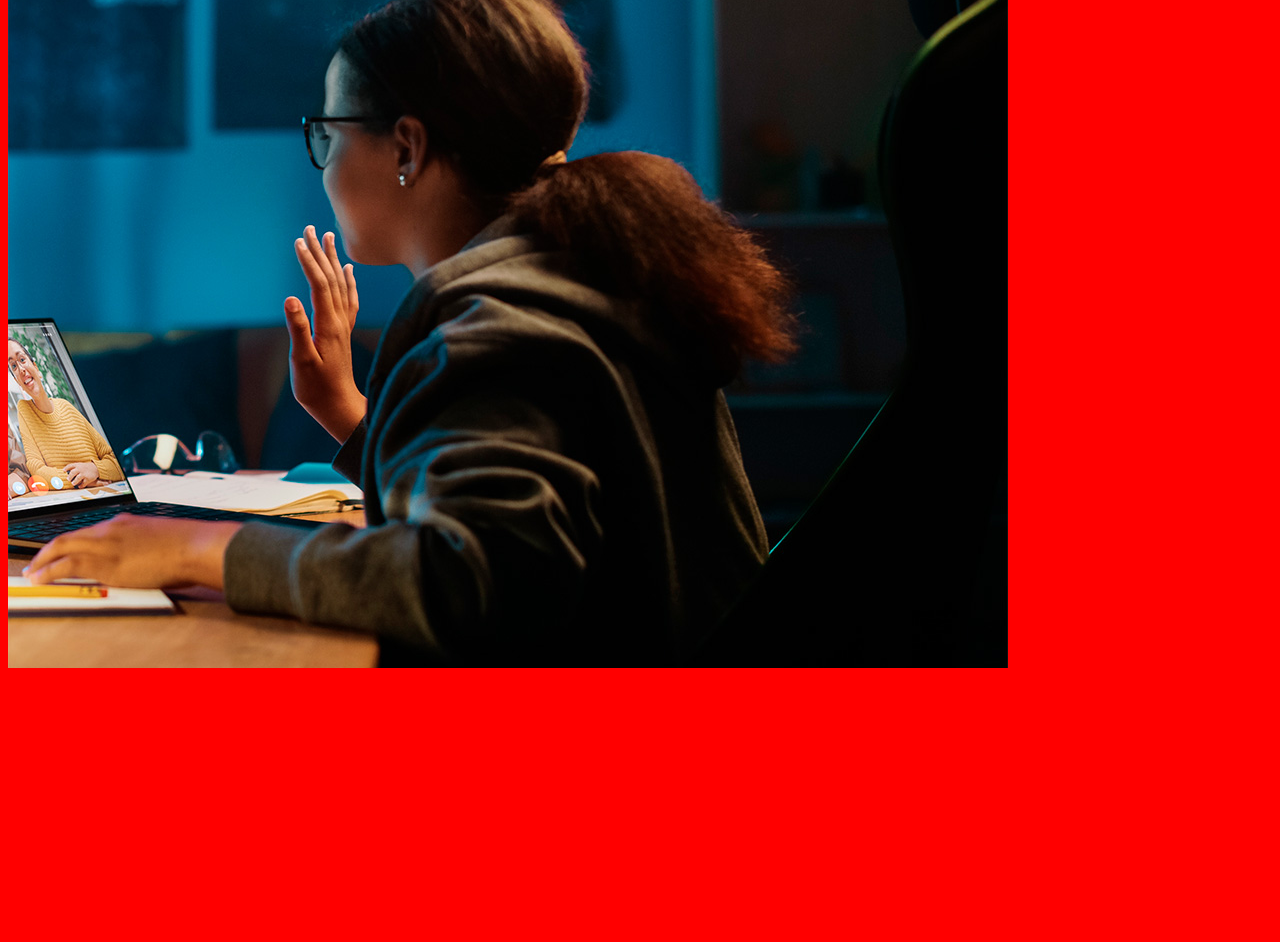
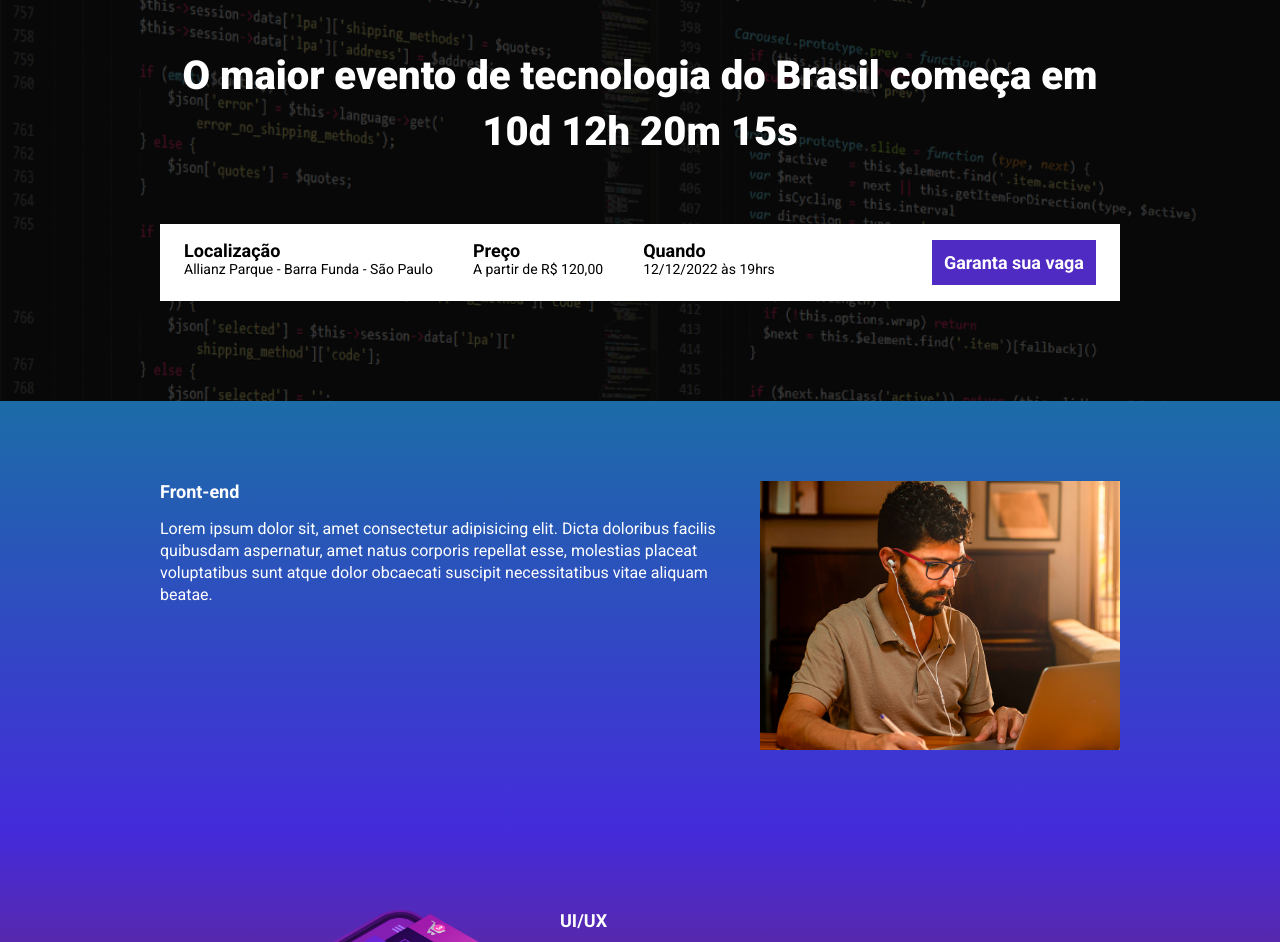
Before and after one commit to aliceherrera/ebac_taks, a website built with Parcel: page src/index.html in a window 1280 px wide. Shown: the part 160-1102 px from the top of the page. Before the commit the page ends 840 px from the top, so only its background shows below. Built offline with nearby package versions, Linux system fonts and the light colour scheme.

Commit message:
finalizando html

```diff
--- a/src/index.html
+++ b/src/index.html
@@ -1,14 +1,91 @@
 <!DOCTYPE html>
-<html lang="en">
+<html lang="PT-BR">
 <head>
     <meta charset="UTF-8">
     <meta name="viewport" content="width=device-width, initial-scale=1.0">
-    <title>Document</title>
+    <title>EBAC Tech Talks</title>
+    <link rel="preconnect" href="https://fonts.googleapis.com">
+    <link rel="preconnect" href="https://fonts.gstatic.com" crossorigin>
+    <link href="https://fonts.googleapis.com/css2?family=Roboto:wght@400;700;900&display=swap" rel="stylesheet">
     <link rel="stylesheet" href="styles/main.scss">
+    <link rel="stylesheet" href="https://unpkg.com/aos@next/dist/aos.css" />
+
 </head>
 <body>
-    <h1>olá</h1>
-    <img src="./images/backend.png" alt="">
+    <header class="hero">
+        <div class="container">
+            <img class="hero__logo" src="./images/ebac_logo.svg" alt="EBAC">
+            <p class="hero__text">
+                O maior evento de tecnologia do Brasil começa em 10d 12h 20m 15s
+            </p>
+            <div class="infos-bar">
+                <ul class="infos-bar__infos">
+                    <li class="infos-bar__infos__item">
+                        <b>Localização</b>
+                        Allianz Parque - Barra Funda - São Paulo
+                    </li>
+                    <li class="infos-bar__infos__item">
+                        <b>Preço</b>
+                        A partir de R$ 120,00
+                    </li>
+                    <li class="infos-bar__infos__item">
+                        <b>Quando</b>
+                        12/12/2022 às 19hrs
+                    </li>
+                </ul>
+                <a class="button button--primary" href="#">
+                    Garanta sua vaga
+                </a>
+            </div>
+        </div>
+    </header>
+    <section class="event event--frontend">
+    <div class="container" data-aos="fade-right">
+            <div class="event__details">
+                <h2 class="event__details__title">Front-end</h2>
+                <p class="event__details__description">
+                    Lorem ipsum dolor sit, amet consectetur adipisicing elit. Dicta doloribus facilis quibusdam aspernatur, amet natus corporis repellat esse, molestias placeat voluptatibus sunt atque dolor obcaecati suscipit necessitatibus vitae aliquam beatae.
+                </p>
+            </div>
+            <img class="event__image" src="./images/frontend.png" alt="front-end">
+        </div>
+    </section>
+    <section class="event event--ui-ux event--image-left" >
+        <div class="container" data-aos="fade-left">
+            <div class="event__details">
+                <h2 class="event__details__title">UI/UX</h2>
+                <p class="event__details__description">
+                    Lorem ipsum dolor sit, amet consectetur adipisicing elit. Dicta doloribus facilis quibusdam aspernatur, amet natus corporis repellat esse, molestias placeat voluptatibus sunt atque dolor obcaecati suscipit necessitatibus vitae aliquam beatae.
+                </p>
+            </div>
+            <img class="event__image" src="./images/ui-ux.png" alt="front-end">
+        </div>
+    </section>
+    <section class="event event--data-science">
+    <div class="container" data-aos="fade-right">
+            <div class="event__details">
+                <h2 class="event__details__title">Data Science</h2>
+                <p class="event__details__description">
+                    Lorem ipsum dolor sit, amet consectetur adipisicing elit. Dicta doloribus facilis quibusdam aspernatur, amet natus corporis repellat esse, molestias placeat voluptatibus sunt atque dolor obcaecati suscipit necessitatibus vitae aliquam beatae.
+                </p>
+            </div>
+            <img class="event__image" src="./images/data.png" alt="front-end">
+        </div>
+    </section>
+    <section class="event event--backend event--image-left" >
+        <div class="container" data-aos="fade-left">
+            <div class="event__details">
+                <h2 class="event__details__title">Back-end</h2>
+                <p class="event__details__description">
+                    Lorem ipsum dolor sit, amet consectetur adipisicing elit. Dicta doloribus facilis quibusdam aspernatur, amet natus corporis repellat esse, molestias placeat voluptatibus sunt atque dolor obcaecati suscipit necessitatibus vitae aliquam beatae.
+                </p>
+            </div>
+            <img class="event__image" src="./images/backend.png" alt="front-end">
+        </div>
+    </section>
+
+
+    <script src="https://unpkg.com/aos@next/dist/aos.js"></script>
     <script src="scripts/main.js"></script>
 </body>
 </html>
--- a/src/scripts/main.js
+++ b/src/scripts/main.js
@@ -1 +1 @@
-console.log ('olá mundo');
+AOS.init();
--- /dev/null
+++ b/src/styles/_event.scss
@@ -0,0 +1,64 @@
+@use 'variables';
+
+.event {
+    padding: 80px 0;
+
+    &--frontend {
+        background-image: linear-gradient(variables.$blue, variables.$purple);
+    }
+
+    &--ui-ux {
+        background-image: linear-gradient(variables.$purple, variables.$pink);
+    }
+
+    &--data-science {
+        background-image: linear-gradient(variables.$pink, variables.$yellow);
+    }
+
+    &--backend {
+        background-image: linear-gradient(variables.$yellow, variables.$pink);
+    }
+
+    &--image-left {
+        .container {
+            flex-direction: row-reverse;
+        }
+    }
+
+    .container {
+        display: flex;
+        gap: 40px;
+    }
+
+    &__image {
+        max-width: 360px;
+    }
+
+    &__details {
+
+        &__title {
+            font-size: 18px;
+            font-weight: bold;
+            margin-bottom: 16px;
+        }
+
+        &__description {
+            line-height: 22px;
+        }
+    }
+
+    @media (max-width: 640px) {
+        .container {
+            display: block;
+        }
+
+        &__image {
+            width: 100%;
+        }
+
+        &__details {
+            margin-right: 0;
+            margin-bottom: 16px;
+        }
+    }
+}
--- /dev/null
+++ b/src/styles/_hero.scss
@@ -0,0 +1,54 @@
+@use 'variables';
+
+.hero {
+    padding-top: 64px;
+    padding-bottom: 100px;
+    background-image: url(../images/fundo.png);
+    background-repeat: no-repeat;
+    background-size: cover;
+    position: relative;
+
+    .container {
+        position: relative;
+    }
+
+    &:before {
+        position: absolute;
+        top: 0;
+        left: 0;
+        width: 100%;
+        height: 100%;
+        background-color: variables.$secundaryTextColor;
+        content: "";
+        opacity: .7;
+    }
+
+    &__text {
+        margin-top: 64px;
+        margin-bottom: 64px;
+        line-height: 56px;
+        font-size: 40px;
+        font-weight: 800;
+        text-align: center;
+
+    }
+
+    &__logo {
+        display: block;
+        margin: 0 auto;
+        height: 80px;
+    }
+
+    @media (max-width: 640px) {
+        padding: 40px 0;
+
+        &__logo {
+            height: 40px;
+        }
+        &__text {
+            font-size: 22px;
+            line-height: 24px;
+            margin: 24px 0;
+        }
+    }
+}
--- /dev/null
+++ b/src/styles/_variables.scss
@@ -0,0 +1,8 @@
+$textColor: #fff;
+$secundaryTextColor: #000;
+$buttonColor: #4f2ac3;
+
+$blue: #1B6CA7;
+$purple: #442BDB;
+$pink: #89223B;
+$yellow: #9C791D;
--- /dev/null
+++ b/src/styles/components/_buttons.scss
@@ -0,0 +1,25 @@
+@use '../variables';
+
+.button {
+    padding: 12px;
+    font-size: 18px;
+    font-weight: bold;
+    text-decoration: none;
+    text-align: center;
+    white-space: nowrap;
+
+    &--primary {
+        color: variables.$textColor;
+        background-color: variables.$buttonColor;
+    }
+
+    @media (max-width:1024px) {
+        display: flex;
+        align-items: center;
+    }
+
+    @media (max-width:640px) {
+        display: block;
+        width: 100%;
+    }
+}
--- /dev/null
+++ b/src/styles/components/_infos_bar.scss
@@ -0,0 +1,43 @@
+@use '../variables';
+
+.infos-bar {
+    padding: 16px 24px;
+    background-color: variables.$textColor;
+    display: flex;
+    justify-content: space-between;
+
+    &__infos {
+        display: flex;
+        gap: 40px;
+
+        &__item {
+            font-size: 14px;
+            color: variables.$secundaryTextColor;
+
+            b {
+                color: variables.$secundaryTextColor;
+                font-size: 18px;
+                display: block;
+            }
+        }
+    }
+
+    @media (max-width:1024) {
+        &__infos {
+            gap: 16px;
+        }
+
+    }
+
+    @media (max-width: 640px) {
+        display: block;
+
+        &__infos {
+            display: block;
+
+            &__item {
+                margin-bottom: 24px;
+            }
+        }
+    }
+}
--- a/src/styles/main.scss
+++ b/src/styles/main.scss
@@ -1,3 +1,28 @@
-body{
-    background-color: red;
+@use 'hero';
+@use './components/infos_bar';
+@use './components/buttons';
+@use 'event';
+@use 'variables';
+
+* {
+    margin: 0;
+    padding: 0;
+    box-sizing: border-box;
+    font-family: "Roboto", sans-serif;
+    color: variables.$textColor;
+    list-style: none;
 }
+
+.container {
+    max-width: 960px;
+    width: 100%;
+    margin: 0 auto;
+
+    @media (max-width: 1024px) {
+        max-width: 90%;
+    }
+
+    @media (max-width: 640px) {
+        max-width: 80%;
+    }
+}
```
